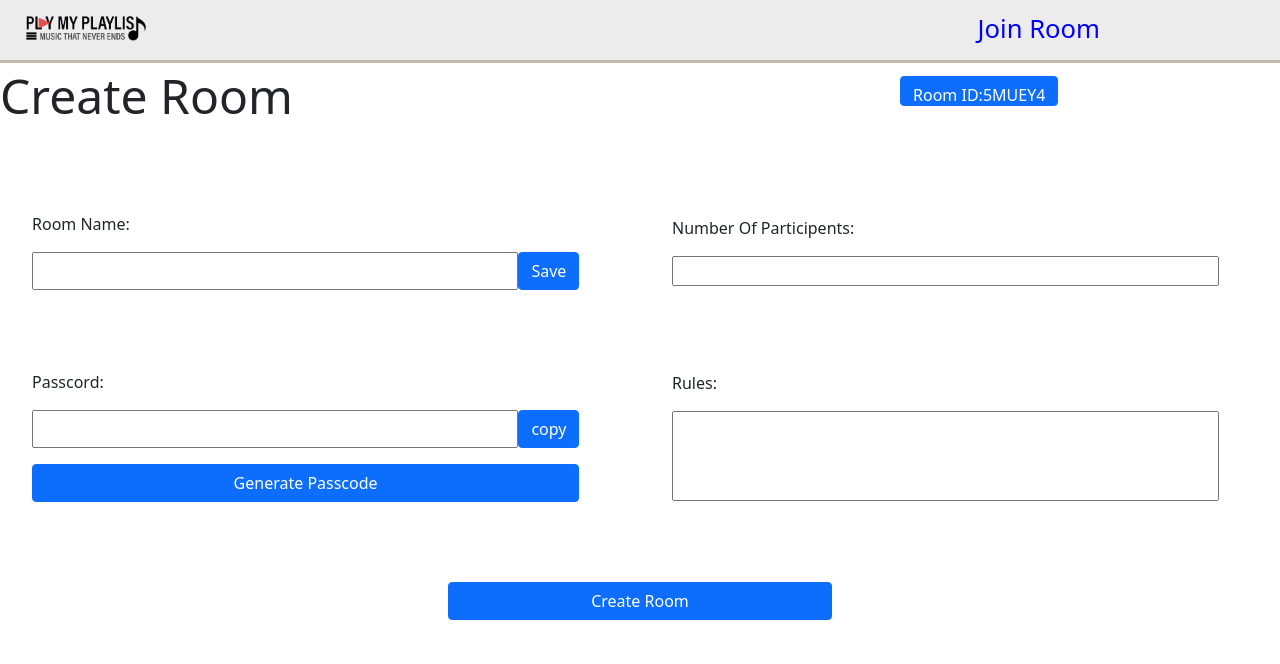
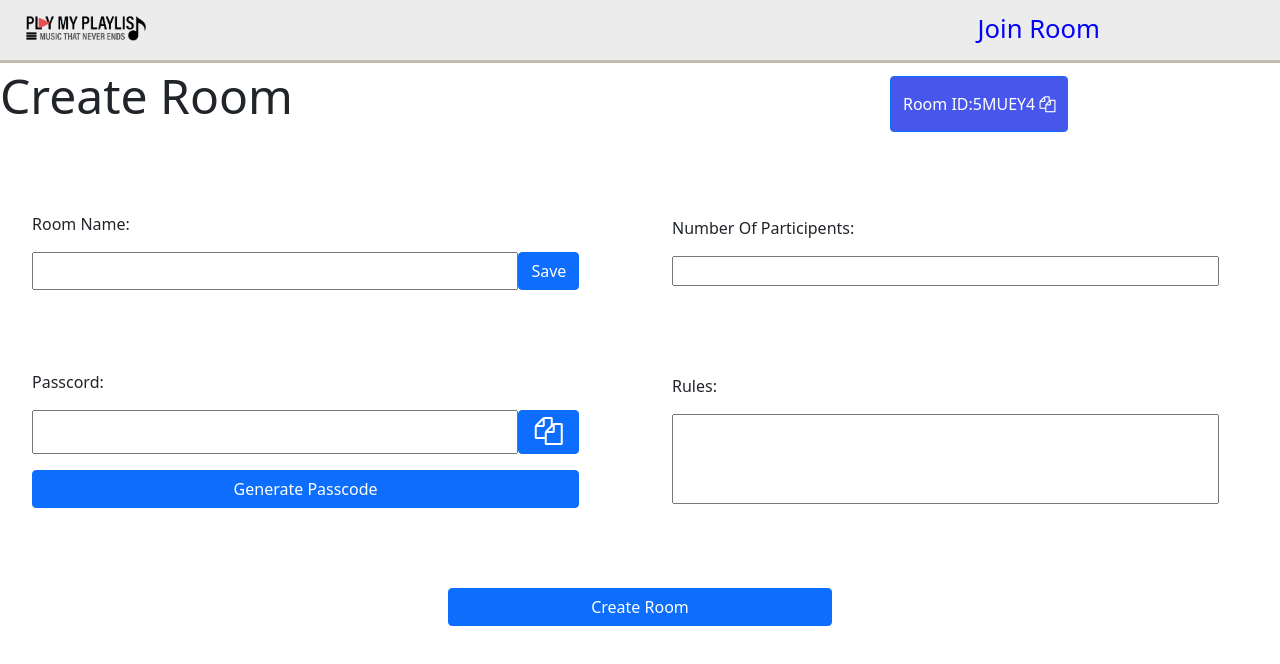
Before and after one commit to aromalsanthosh/Play-My-PlayList, a React (Create React App) app: page /create-room in a window 1280 px wide. Shown: the top 664 px of the page. Built offline with nearby package versions, Linux system fonts and the light colour scheme.

Commit message:
Added Copy Icon

```diff
--- a/public/index.html
+++ b/public/index.html
@@ -9,6 +9,8 @@
       name="description"
       content="Web site created using create-react-app"
     />
+
+    <link rel="stylesheet" href="https://cdnjs.cloudflare.com/ajax/libs/font-awesome/4.7.0/css/font-awesome.min.css">
     <link rel="apple-touch-icon" href="%PUBLIC_URL%/logo192.png" />
     <!--
       manifest.json provides metadata used when your web app is installed on a
--- a/src/components/createRoom/CreateRoom.css
+++ b/src/components/createRoom/CreateRoom.css
@@ -15,8 +15,8 @@
 }
 .roomId-copy-button{
     width:auto;
-    height:30px;
     margin-top: 2vh;
+    background: #4757EC;
 }
 
 .form-row-grid{
--- a/src/components/createRoom/CreateRoom.js
+++ b/src/components/createRoom/CreateRoom.js
@@ -75,7 +75,7 @@ class CreateRoom extends Component{
            <div className="form-row-grid">
                <div className="heading-create">Create Room</div>
                <div className="roomId-container" >
-                   <Button className="roomId-copy-button"  onClick={this.copyToClipBoard}>Room ID:{this.state.roomId} </Button>
+                   <Button className="roomId-copy-button"  onClick={this.copyToClipBoard}>Room ID:{this.state.roomId} <i class="fa fa-copy"></i></Button>
                 </div>
            </div>
            <div className="form-row-grid" >
@@ -113,7 +113,7 @@ class CreateRoom extends Component{
                             name="passcode"
                             value={this.state.passcode}
                             onChange={this.handleChange}/>
-                        <Button className="copy-passcode" onClick={this.copyToClipBoardPass}>copy</Button>
+                        <Button className="copy-passcode" onClick={this.copyToClipBoardPass}><i class="fa fa-copy" style={{fontSize:"28px"}}></i></Button>
                     </div>
                     <Button className="generate-passcode" onClick={this.generatePasscode}>Generate Passcode</Button>
                </div>
```
